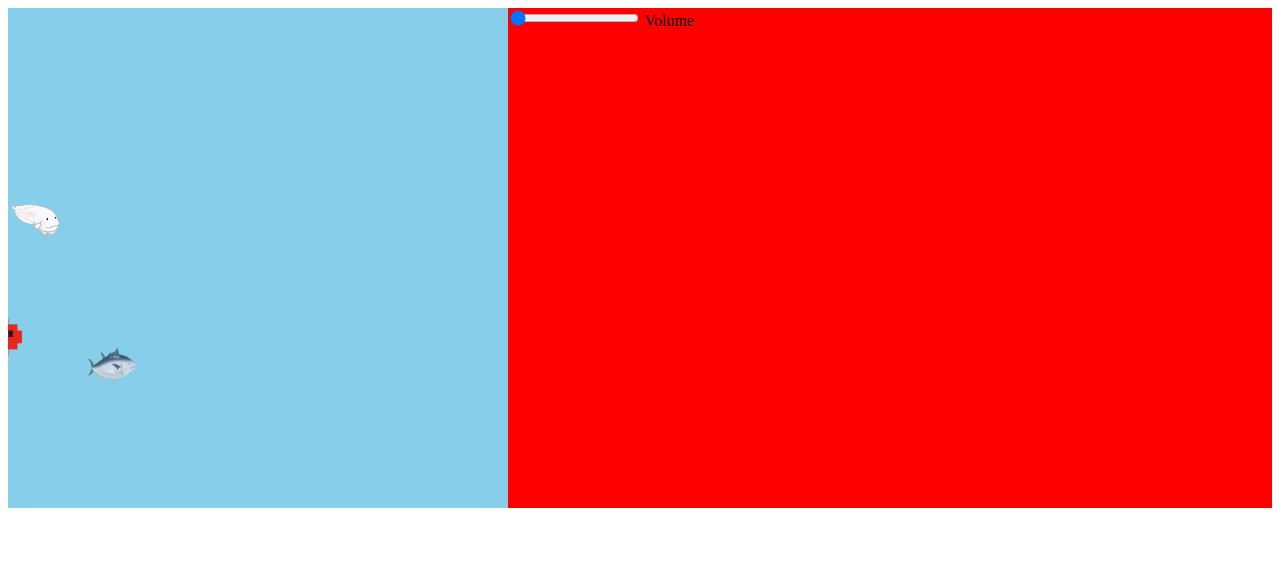
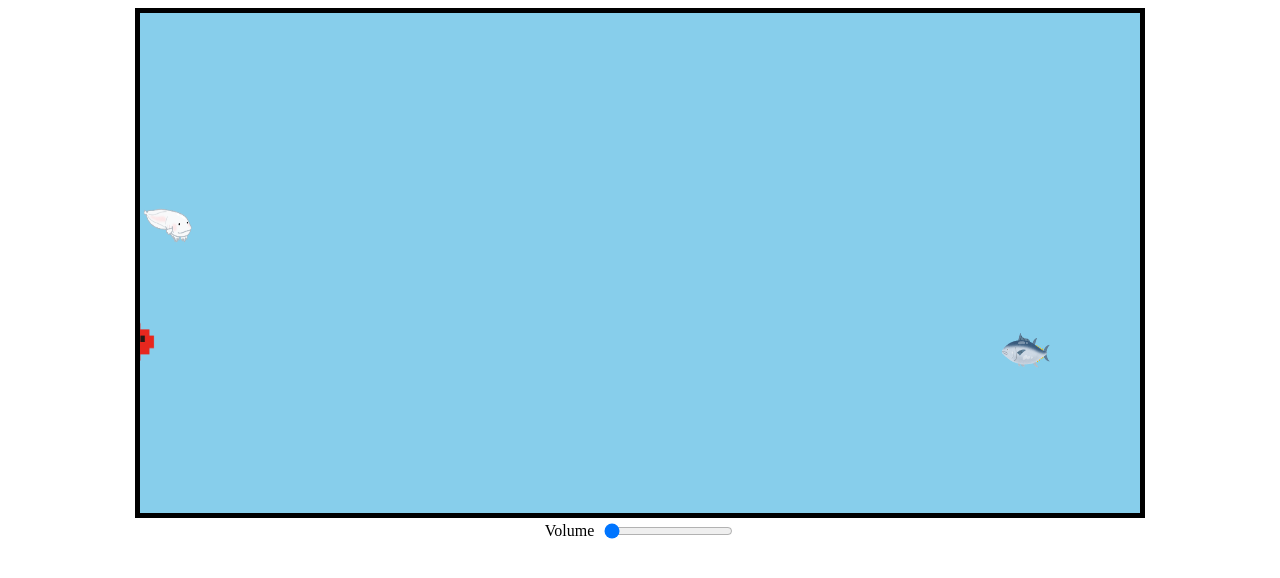
Before and after one commit to jiji-thecat/my-aquarium, a website built with Vite: page index.html in a window 1280 px wide. Built offline with nearby package versions, Linux system fonts and the light colour scheme.

Commit message:
fix style

```diff
--- a/index.html
+++ b/index.html
@@ -5,10 +5,10 @@
   </head>
 
   <body>
-    <canvas id="canvas" width="500" height="500"></canvas>
+    <canvas id="canvas" width="1000" height="500"></canvas>
     <div class="box">
-      <input type="range" id="volume" name="volume" min="0" max="11" value="0" step="1" />
       <label for="volume">Volume</label>
+      <input type="range" id="volume" name="volume" min="0" max="500" value="0" step="1" />
     </div>
     <!--Call the script tag after canvas declaration-->
     <script type="module" src="./src/fish.ts"></script>
--- a/src/index.ts
+++ b/src/index.ts
@@ -28,7 +28,8 @@ class Main {
     const value = Number(event.target.value);
     if (value > this._volume) {
       for (let i = this._volume; i < value; i++) {
-        this._fish.push(new Fish(`f-${i}`, 50, 50, this._canvas.width, this._canvas.height));
+        const iNormalize = i % 11;
+        this._fish.push(new Fish(`f-${iNormalize}`, 50, 50, this._canvas.width, this._canvas.height));
       }
     } else if (value < this._volume) {
       for (let i = this._volume; i > value; i--) {
--- a/src/styles.css
+++ b/src/styles.css
@@ -1,13 +1,22 @@
 body {
-  display: flex; /* If you want to use flex-direction you need display: flex */
-  flex-direction: row;
+  display: flex;
+  flex-direction: column;
+  justify-content: center;
+  align-items: center;
 }
 
 #canvas {
   background-color: skyblue;
+  border: 5px solid black;
 }
 
 .box {
-  flex: 1;
-  background-color: red;
+  display: flex;
+  justify-content: center;
+  align-items: center;
+  margin: 3px;
 }
+
+#volume {
+  margin-left: 10px;
+}
```
Also changed, not shown: assets/g-0.png (added), assets/g-1.png (added).
